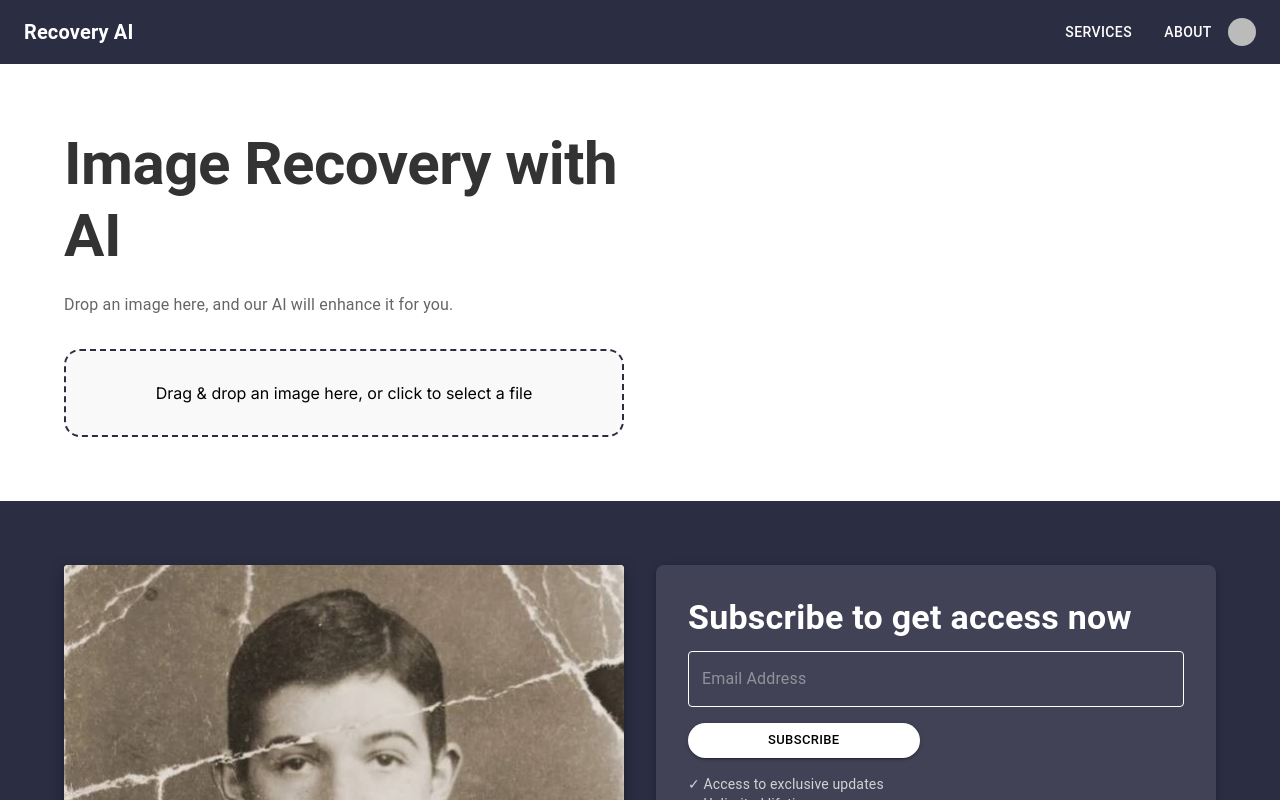
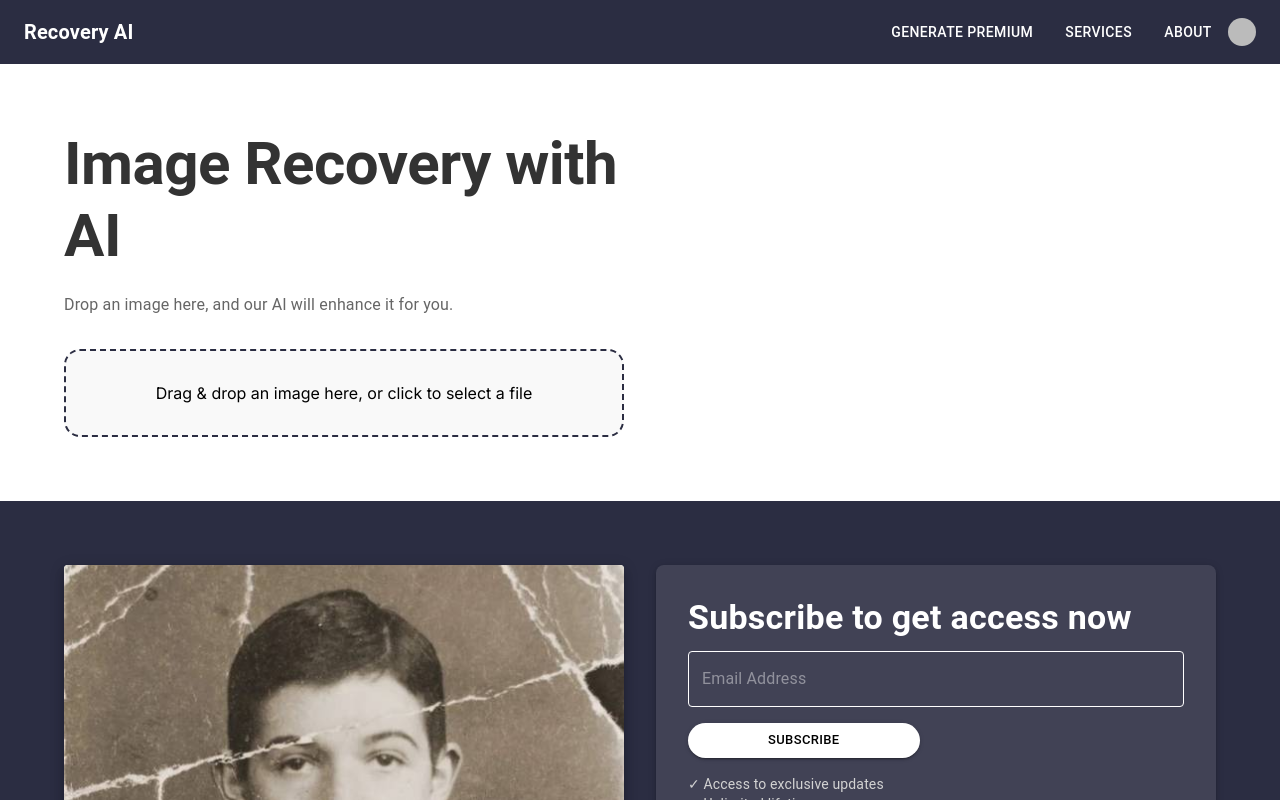
Before and after one commit to AbdulganiMuhammedsanii/enhanced_img_AI, a Next.js app: page /generate in a window 1280 px wide. Shown: the top 800 px of the page. Built offline with nearby package versions, Linux system fonts and the light colour scheme; no server answers; sample sign-in values are in the browser's storage; some icons are missing.

Commit message:
swapped to legacy api due to downtime

```diff
--- a/app/api/replicate/route.js
+++ b/app/api/replicate/route.js
@@ -13,13 +13,12 @@ export async function POST(req) {
 
     // Call the Replicate API with the image URL
     const input = {
-      img: imgCurr,
+      image: imgCurr,
+      codeformer_fidelity: 0.1
   };
-    const output = await replicate.run(
-      "tencentarc/gfpgan:0fbacf7afc6c144e5be9767cff80f25aff23e52b0708f17e20f9879b2f21516c",
-      { input } // Ensure this is a number
-    );
 
+  const output = await replicate.run("sczhou/codeformer:7de2ea26c616d5bf2245ad0d5e24f0ff9a6204578a5c876db53142edd9d2cd56", { input });
+    console.log("yooooo", input)
     console.log("Replicate API output:", output);
 
     // Return a new Response object with the output
--- a/app/generate/page.js
+++ b/app/generate/page.js
@@ -22,6 +22,7 @@ import {
   SignedIn,
   SignedOut,
   UserButton,
+  useUser,
 } from "@clerk/nextjs";
 
 export default function Home() {
@@ -29,6 +30,8 @@ export default function Home() {
   const [uploadedImage, setUploadedImage] = useState(null);
   const [processedImageUrl, setProcessedImageUrl] = useState(null);
   const [loading, setLoading] = useState(false);
+  const {isSignedIn } = useUser();
+
 
   const goHome = () => {
     router.push("/");
@@ -98,7 +101,7 @@ export default function Home() {
 
       const replicateData = await replicateResponse.json();
       console.log("Processed image with Replicate:", replicateData.output);
-
+      console.log("output", replicateData.output)
       setProcessedImageUrl(replicateData.output); // Set the processed image URL
     } catch (error) {
       console.error("Error:", error.message);
@@ -114,6 +117,11 @@ export default function Home() {
       reader.onload = () => resolve(reader.result);
       reader.onerror = (error) => reject(error);
     });
+  };
+
+
+  const goPremiumPage = () => {
+      router.push("/generatepremium");
   };
 
   const handleDownload = async () => {
@@ -153,6 +161,15 @@ export default function Home() {
           >
             Recovery AI
           </Typography>
+          {isSignedIn && (
+            <Button
+              onClick={goPremiumPage}
+              color="inherit"
+              sx={{ mx: 1, color: "white", "&:hover": { color: "lightgray" } }}
+            >
+              Generate Premium
+            </Button>
+          )}
           <Button
             onClick = {goServices}
             color="inherit"
```
Also changed, not shown: app/generatepremium/page.js (+8 -3 lines).
